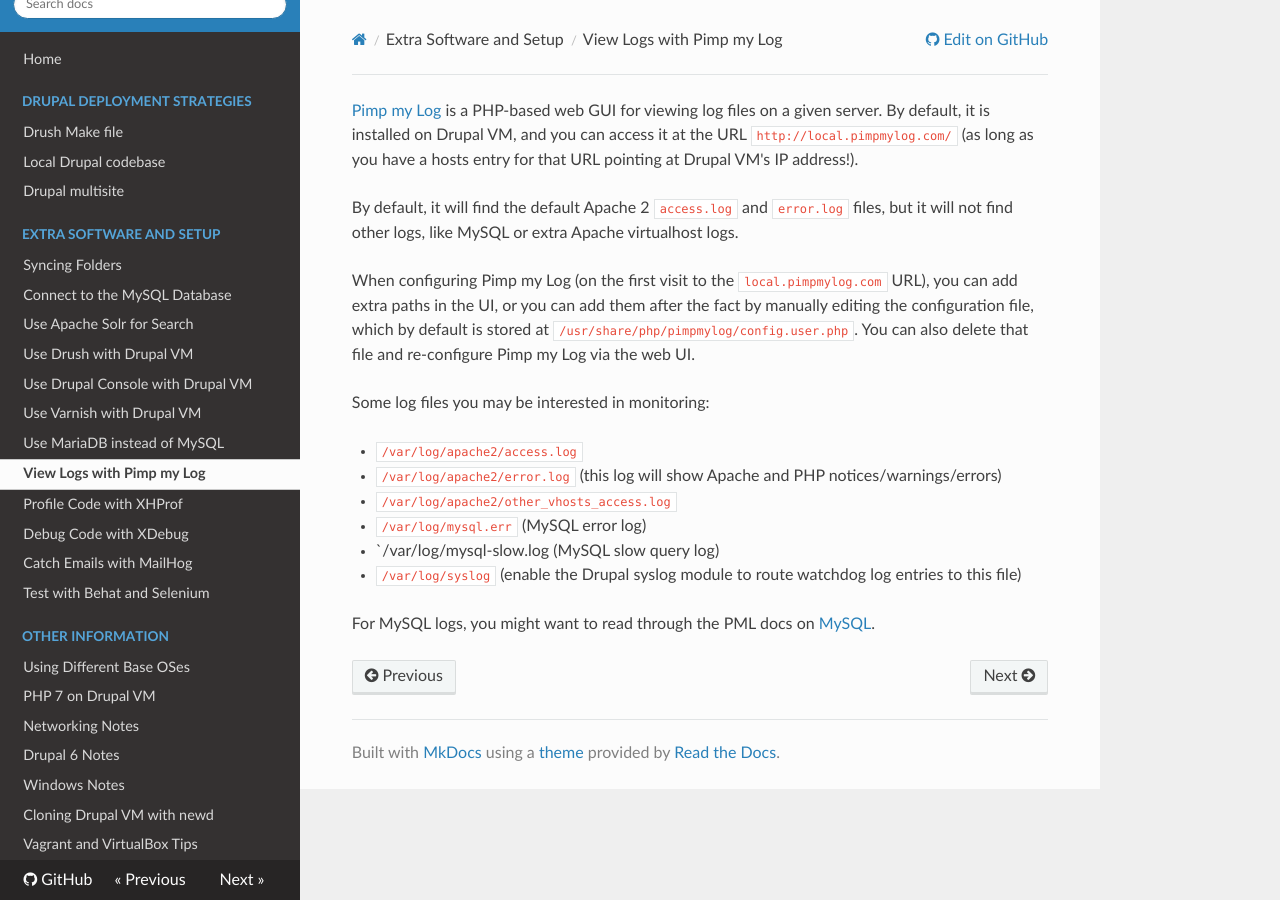
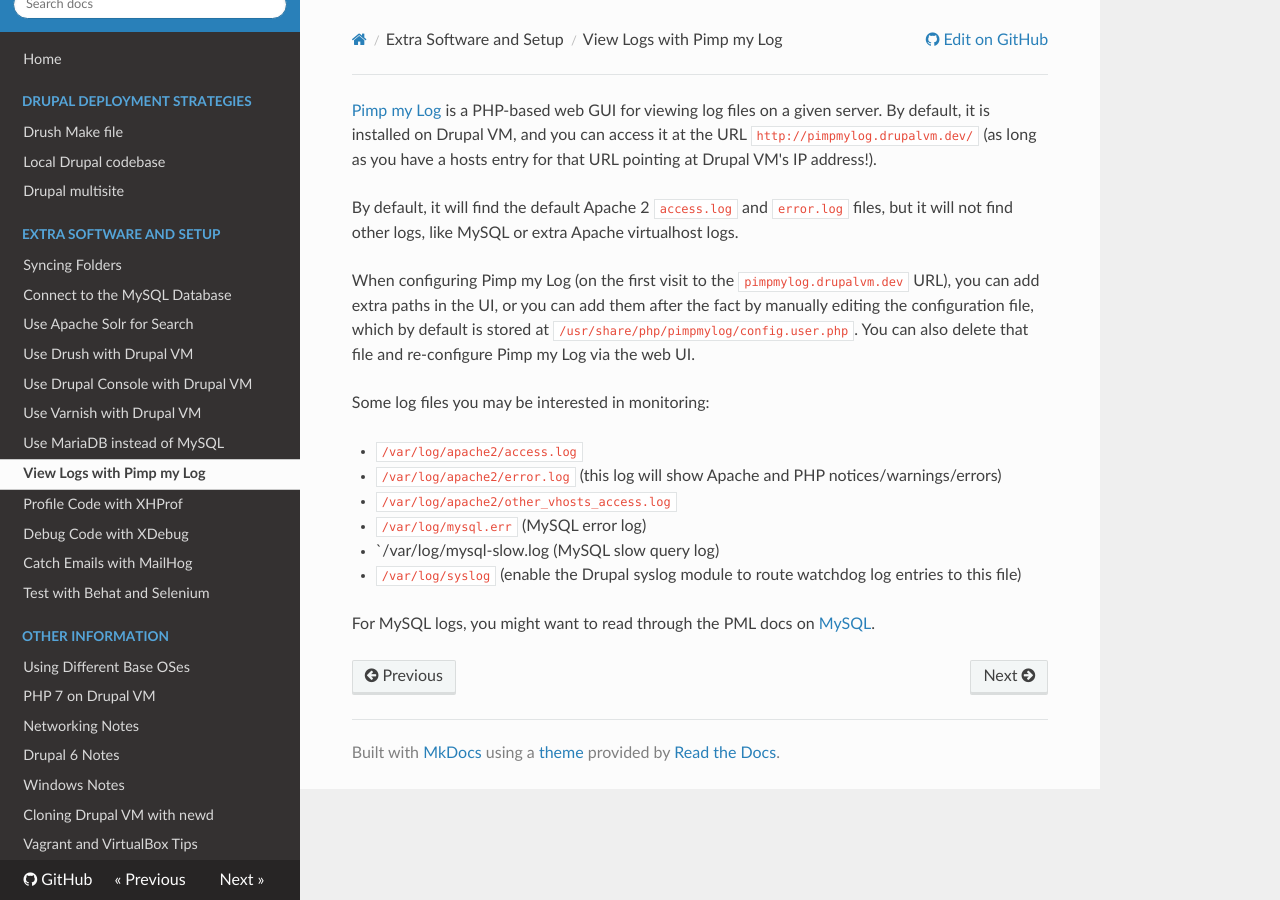
Before and after one commit to geerlingguy/drupal-vm, an MkDocs documentation site: the page built from docs/extras/pimpmylog.md, in a window 1280 px wide. Built offline with MkDocs 1.6.1, drawn with Linux system fonts in a browser that asks for light colours; nearby versions of some CDN libraries; old or Windows-style settings are respelled for this version of MkDocs.

Commit message:
Update documentation for xhprof and pimpmylog urls

```diff
--- a/docs/extras/pimpmylog.md
+++ b/docs/extras/pimpmylog.md
@@ -1,8 +1,8 @@
-[Pimp my Log](http://pimpmylog.com/) is a PHP-based web GUI for viewing log files on a given server. By default, it is installed on Drupal VM, and you can access it at the URL `http://local.pimpmylog.com/` (as long as you have a hosts entry for that URL pointing at Drupal VM's IP address!).
+[Pimp my Log](http://pimpmylog.com/) is a PHP-based web GUI for viewing log files on a given server. By default, it is installed on Drupal VM, and you can access it at the URL `http://pimpmylog.drupalvm.dev/` (as long as you have a hosts entry for that URL pointing at Drupal VM's IP address!).
 
 By default, it will find the default Apache 2 `access.log` and `error.log` files, but it will not find other logs, like MySQL or extra Apache virtualhost logs.
 
-When configuring Pimp my Log (on the first visit to the `local.pimpmylog.com` URL), you can add extra paths in the UI, or you can add them after the fact by manually editing the configuration file, which by default is stored at `/usr/share/php/pimpmylog/config.user.php`. You can also delete that file and re-configure Pimp my Log via the web UI.
+When configuring Pimp my Log (on the first visit to the `pimpmylog.drupalvm.dev` URL), you can add extra paths in the UI, or you can add them after the fact by manually editing the configuration file, which by default is stored at `/usr/share/php/pimpmylog/config.user.php`. You can also delete that file and re-configure Pimp my Log via the web UI.
 
 Some log files you may be interested in monitoring:
 
```
Also changed, not shown: docs/extras/xhprof.md (+1 -1 lines).
